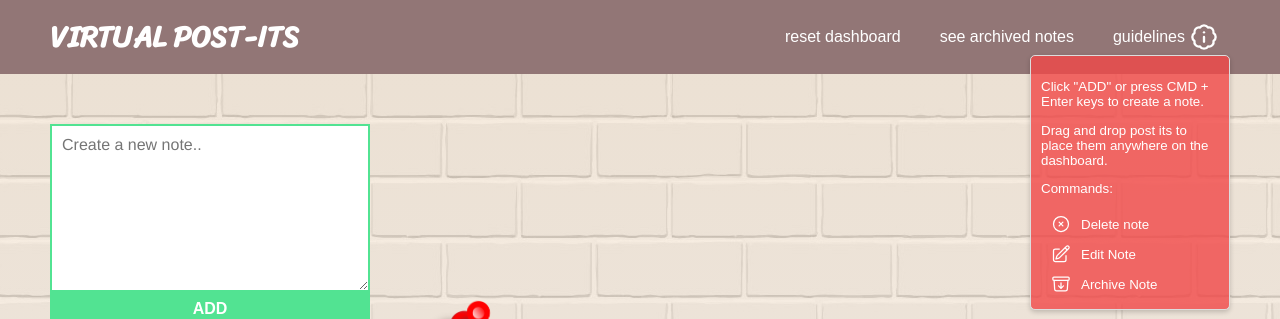
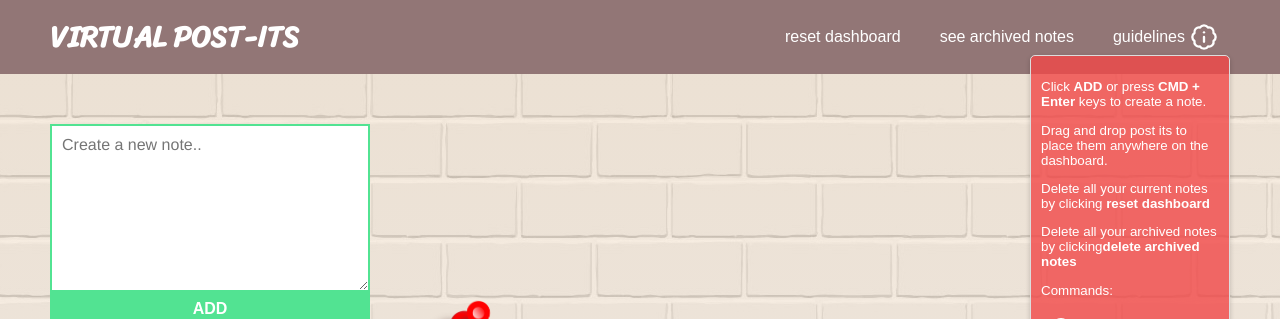
Before and after one commit to NotYourTypicalDeveloper/virtual-postit, a React (Vite) app: page / in a window 1280 px wide. Both pictures are taken after a click on the button "guidelines". Shown: the top 319 px of the page. Built offline with nearby package versions, Linux system fonts and the light colour scheme.

Commit message:
updated guidelines

```diff
--- a/src/components/NavBar.jsx
+++ b/src/components/NavBar.jsx
@@ -36,9 +36,19 @@ const NavBar = ({ toggleDrawer, dispatch }) => {
         </button>
         {isInfoOpen && (
           <div className="info-dropdown">
-            <p>Click "ADD" or press CMD + Enter keys to create a note.</p>
+            <p>
+              Click <b>ADD</b> or press <b>CMD + Enter</b> keys to create a
+              note.
+            </p>
             <p>
               Drag and drop post its to place them anywhere on the dashboard.
+            </p>
+            <p>
+              Delete all your current notes by clicking <b>reset dashboard</b>
+            </p>
+            <p>
+              Delete all your archived notes by clicking
+              <b>delete archived notes</b>
             </p>
             <p>Commands: </p>
 
```
